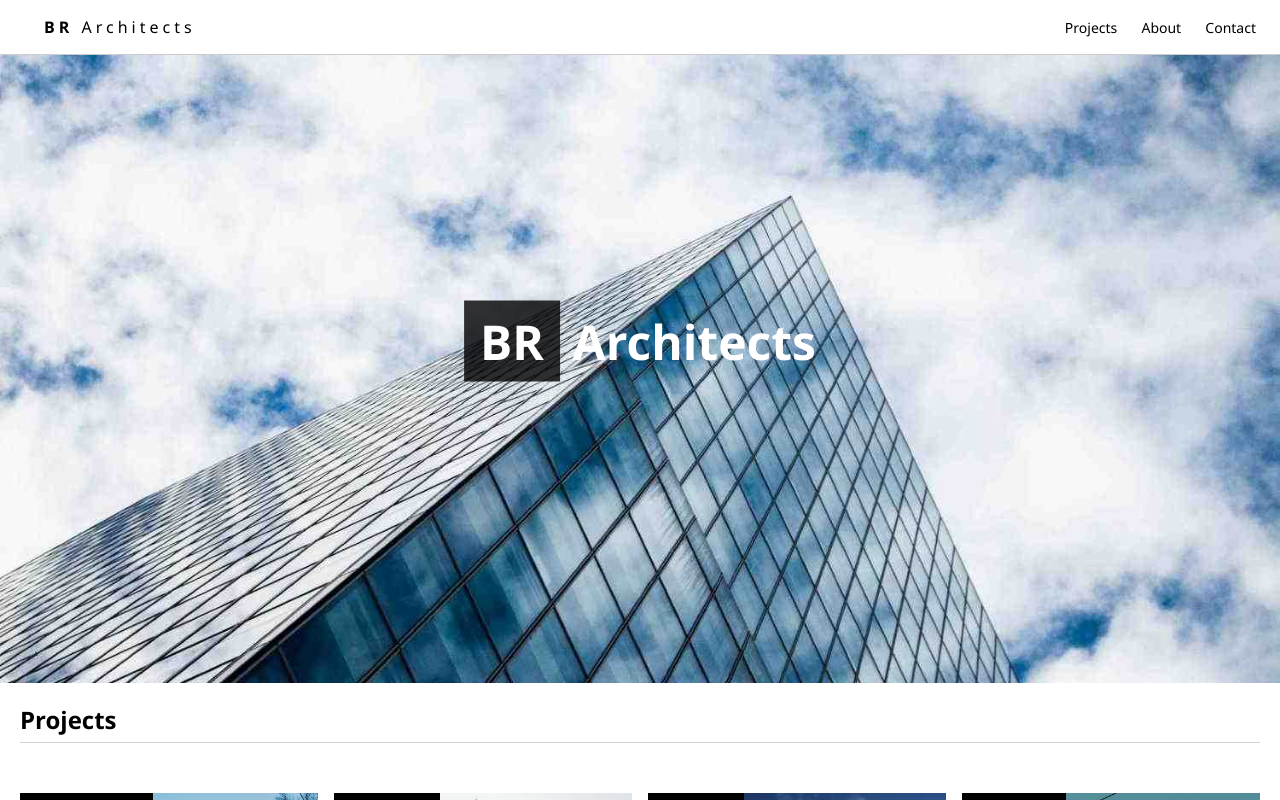
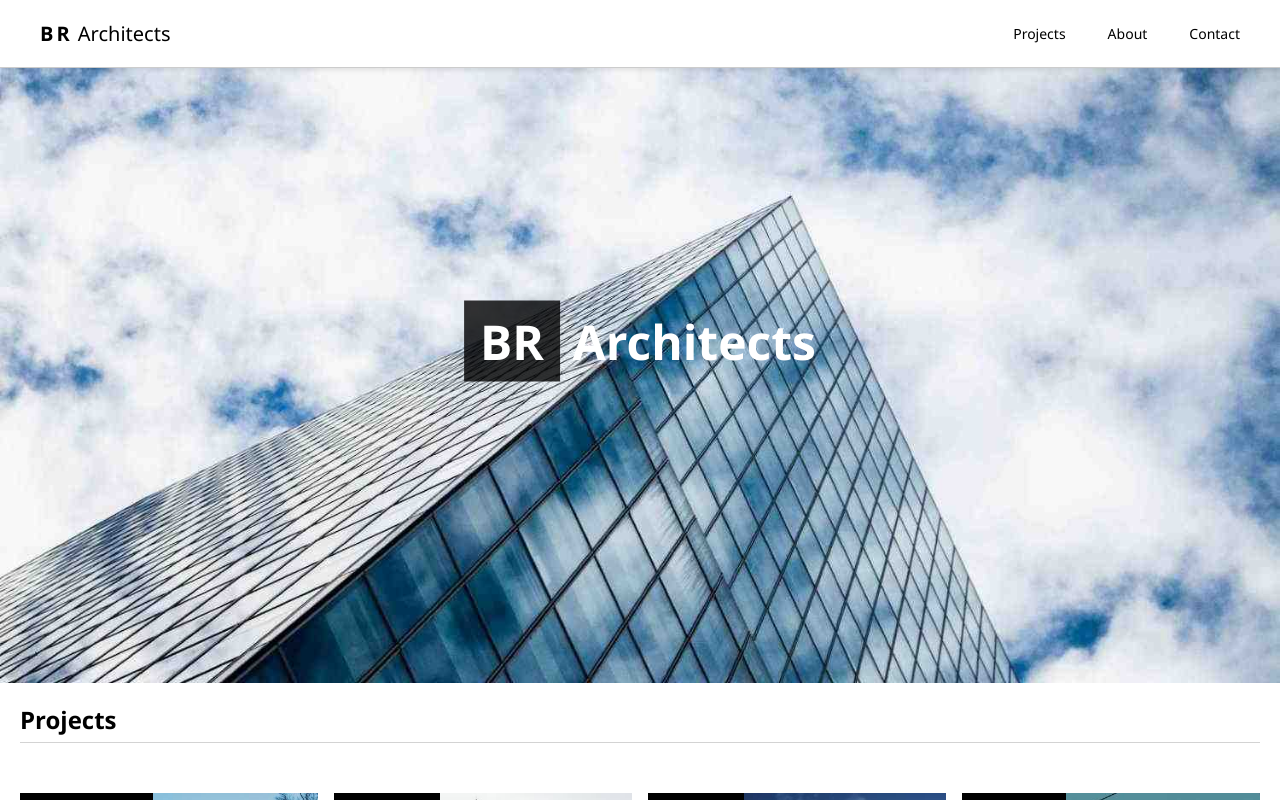
Before and after one commit to Emmanuel00885566/Architect-Clone, a plain HTML site: page index.html in a window 1280 px wide. Drawn offline with Linux system fonts and the light colour scheme.

Commit message:
ALL DONE

```diff
--- a/app.css
+++ b/app.css
@@ -14,40 +14,60 @@ body, html {
   overflow-x: hidden;
 }
 
-.navbar{
+.navbar {
   display: flex;
   justify-content: space-between;
-    padding: 16px 24px;
+  align-items: center;
+  padding: 12px 24px;
   border-bottom: 1px solid #ccc;
   position: fixed;
   top: 0;
   background-color: white;
   z-index: 1000;
   width: 100%;
+  box-shadow: 0 2px 5px rgba(0,0,0,0.1); /* similar to w3-card */
 }
 
-.navbar a{
+.logo {
+  font-size: 20px;
   text-decoration: none;
-    color: black;
-    margin-left: 20px;
-    font-size: 16px;
-    font-weight: normal;
+  display: inline-block;
+  padding: 8px 16px;
 }
 
-.logo{
-    font-weight: bold;
-    letter-spacing: 4px;
-    text-decoration: none;
+.logo-bold {
+  font-weight: 700;
+  letter-spacing: 3px;
   color: black;
-    font-size: 18px;
 }
 
-.nav-links a {
-    margin-left: 20px;
+.logo-light {
+  font-weight: 350;
+  color: black;
+}
+
+.logo:hover {
+  background-color: #ddd;
+}
+
+.nav-links {
+  display: flex;
+  gap: 10px;
+}
+
+.nav-button {
+  padding: 8px 16px;
+  font-size: 14px;
+  color: black;
   text-decoration: none;
-    color: black;
-    font-size: 14px;
+  transition: background-color 0.3s;
+  border-radius: 2px;
 }
+
+.nav-button:hover {
+  background-color: #ddd;
+}
+
 
 .main {
   margin-left: 0px;
@@ -292,6 +312,7 @@ p{
       width: 100%;
       height: auto;
       display: block;
+      padding: 20px;
     }
 
     /* Footer styling */
@@ -299,7 +320,21 @@ p{
       background-color: #000;
       color: #fff;
       text-align: center;
-      padding: 16px 0;
+      padding: 20px 0;
+    }
+
+      footer a {
+      color: #fff;
+      text-decoration: underline;
+      transition: color 0.3s;
+    }
+
+    footer a:hover {
+      color: #4CAF50;
+    }
+
+    p{
+      text-align: center;
     }
 
 
--- a/index.html
+++ b/index.html
@@ -8,14 +8,17 @@
 </head>
 <body>
 
-    <header class="navbar">
-  <a href="#home" class="logo"><strong>BR</strong> Architects</a>
-    <nav class="nav-links">
-      <a href="#projects">Projects</a>
-      <a href="#about">About</a>
-      <a href="#contact">Contact</a>
-    </nav>
+   <header class="navbar">
+  <a href="#home" class="logo">
+    <span class="logo-bold">BR</span> <span class="logo-light">Architects</span>
+  </a>
+  <nav class="nav-links">
+    <a href="#projects" class="nav-button">Projects</a>
+    <a href="#about" class="nav-button">About</a>
+    <a href="#contact" class="nav-button">Contact</a>
+  </nav>
 </header>
+
 
 <header class="header-container" id="home">
   <img class="header-image" src="Images/architect.jpg" alt="Architecture" width="1500" height="800">
@@ -148,7 +151,10 @@
 <!-- Footer -->
 <footer>
   <p>
-    Powered by Emmanuel
+    Powered by
+    <a href="https://www.emmanuel.com" title="EMMANUEL" target="_blank">
+     Emmanuel
+     </a>
   </p>
 </footer>
 
```
Lines whose indentation alone changed are shown as unchanged.
